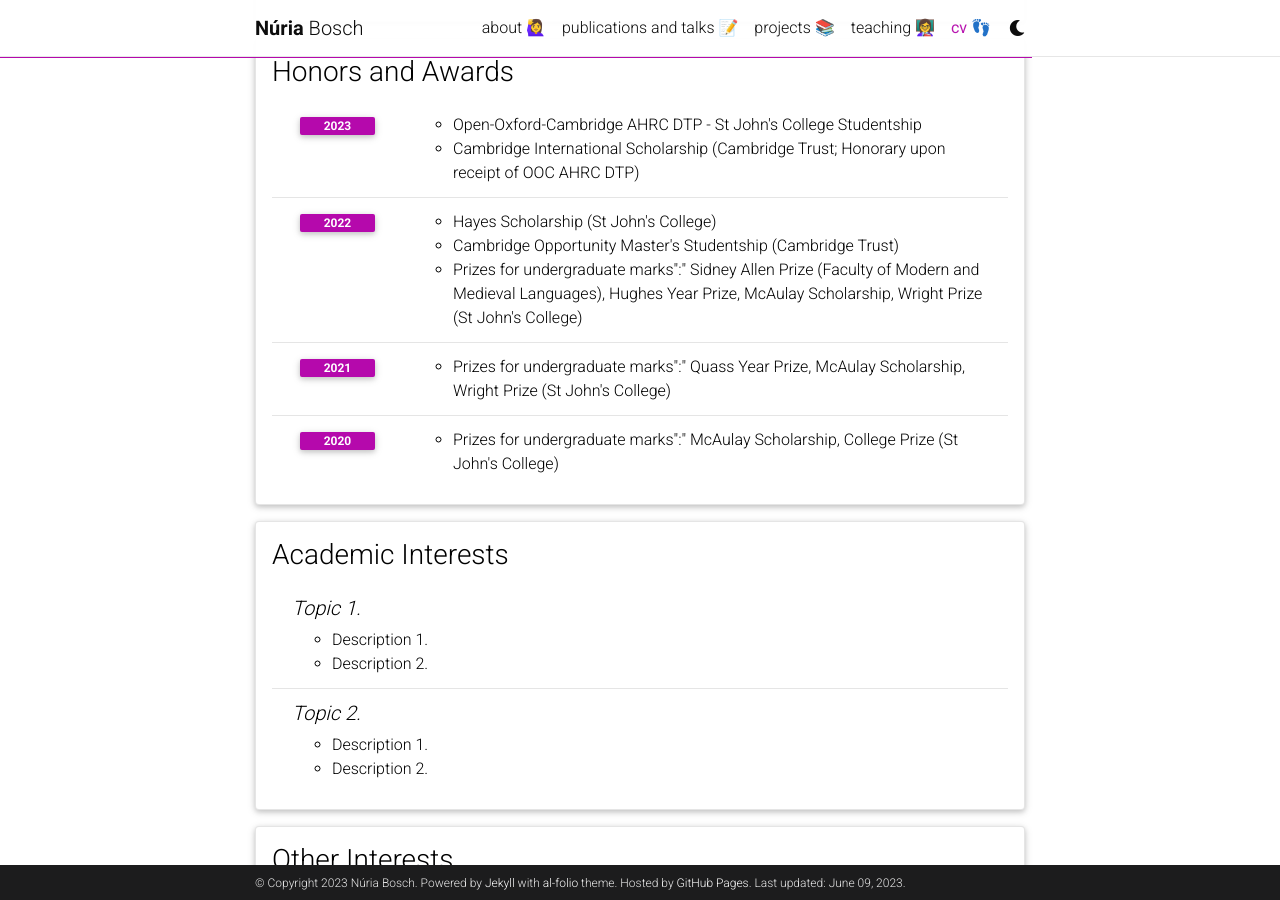
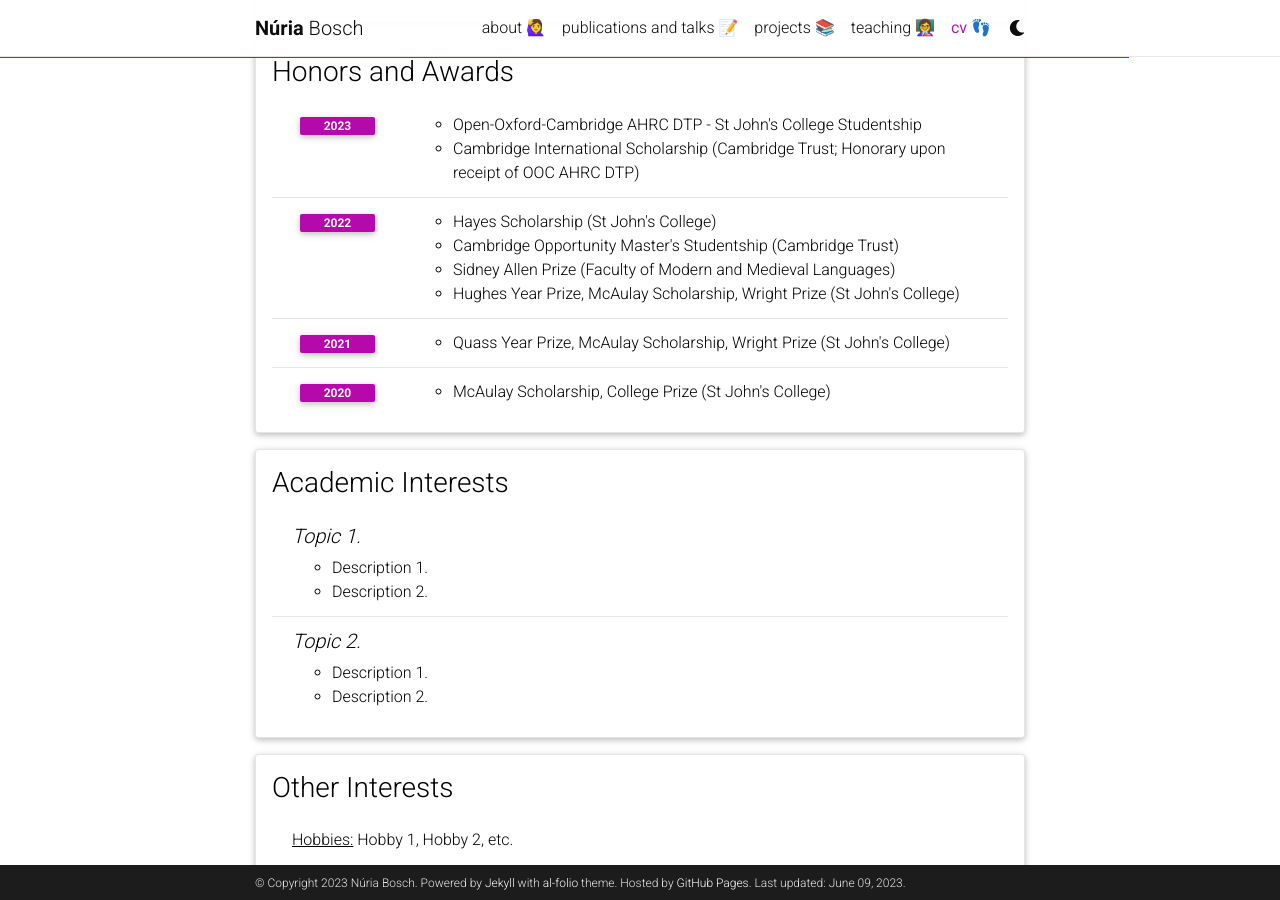
Before and after one commit to nuria-bosch/nuria-bosch.github.io, a Jekyll site: the page built from _pages/cv.md, in a window 1280 px wide and 900 px high, scrolled down 673 px. Built offline with Jekyll 4.4.1, drawn with Linux system fonts in a browser that asks for light colours; comment, search, counter and statistics services are not loaded; a style sheet for code colours, icons or effects is not loaded.

Commit message:
Update cv.yml

```diff
--- a/_data/cv.yml
+++ b/_data/cv.yml
@@ -30,13 +30,14 @@
       items:
         - Hayes Scholarship (St John's College)
         - Cambridge Opportunity Master's Studentship (Cambridge Trust)
-        - Prizes for undergraduate marks":" Sidney Allen Prize (Faculty of Modern and Medieval Languages), Hughes Year Prize, McAulay Scholarship, Wright Prize (St John's College)
+        - Sidney Allen Prize (Faculty of Modern and Medieval Languages)
+        - Hughes Year Prize, McAulay Scholarship, Wright Prize (St John's College)
     - year: 2021
       items:
-        - Prizes for undergraduate marks":" Quass Year Prize, McAulay Scholarship, Wright Prize (St John's College)
+        - Quass Year Prize, McAulay Scholarship, Wright Prize (St John's College)
     - year: 2020
       items:
-        - Prizes for undergraduate marks":" McAulay Scholarship, College Prize (St John's College)
+        - McAulay Scholarship, College Prize (St John's College)
 
 - title: Academic Interests
   type: nested_list
```
